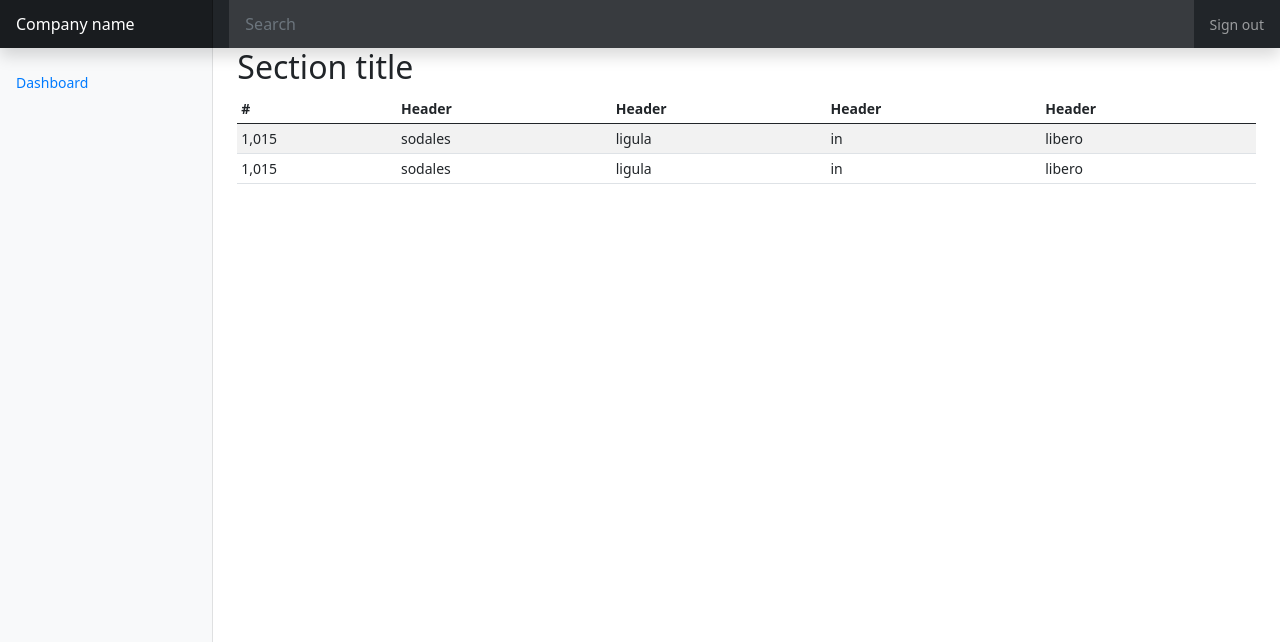
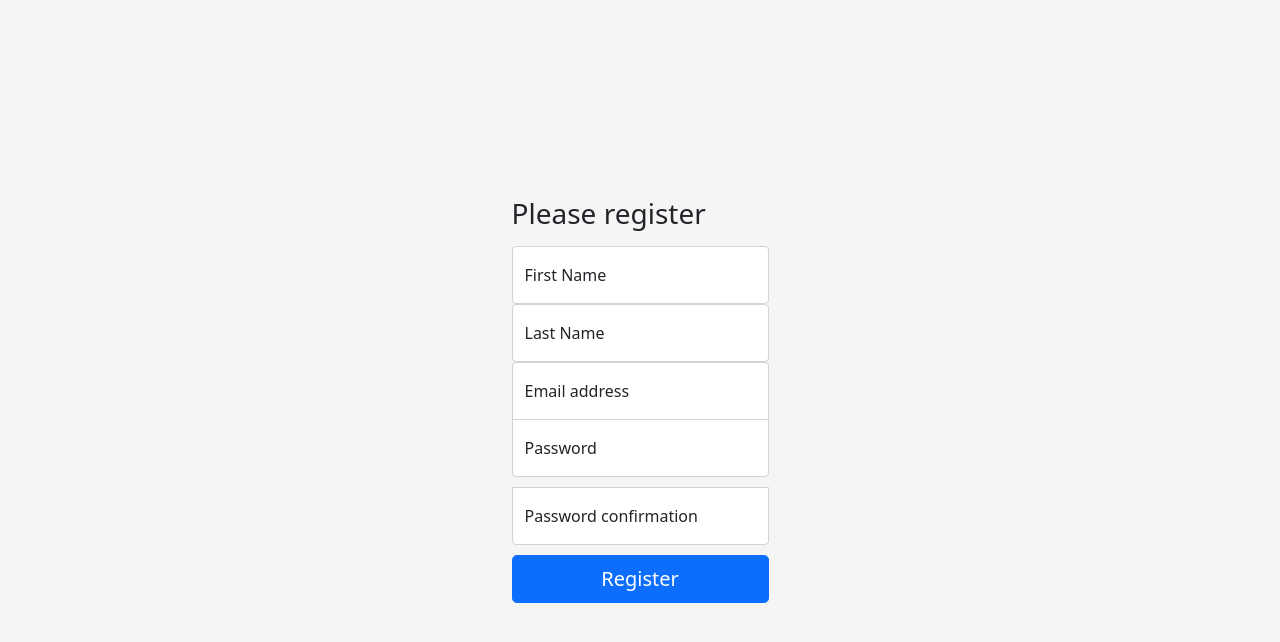
Before and after one commit to swestphal/django_api_with_docker_starter, a Vue app in the folder vue/vue-admin/: page /register in a window 1280 px wide. Shown: the top 642 px of the page. Built offline with nearby package versions, Linux system fonts and the light colour scheme.

Commit message:
feature: Register on frontend

```diff
--- /dev/null
+++ b/package.json
@@ -0,0 +1,5 @@
+{
+  "dependencies": {
+    "axios": "^0.21.1"
+  }
+}
--- a/vue/vue-admin/src/App.vue
+++ b/vue/vue-admin/src/App.vue
@@ -1,160 +1,3 @@
 <template>
-
-<Nav/>
-
-<div class="container-fluid">
-  <div class="row">
-  <Menu/>
-
-    <main role="main" class="col-md-9 ms-sm-auto col-lg-10 px-md-4">
-      <h2>Section title</h2>
-      <div class="table-responsive">
-        <table class="table table-striped table-sm">
-          <thead>
-            <tr>
-              <th>#</th>
-              <th>Header</th>
-              <th>Header</th>
-              <th>Header</th>
-              <th>Header</th>
-            </tr>
-          </thead>
-          <tbody>
-            <tr>
-              <td>1,015</td>
-              <td>sodales</td>
-              <td>ligula</td>
-              <td>in</td>
-              <td>libero</td>
-            </tr>
-          <tr>
-              <td>1,015</td>
-              <td>sodales</td>
-              <td>ligula</td>
-              <td>in</td>
-              <td>libero</td>
-            </tr>
-          </tbody>
-        </table>
-      </div>
-    </main>
-  </div>
-</div>
-
+  <router-view/>
 </template>
-<script>
-import Menu from "@/components/Menu";
-import Nav from "@/components/Nav";
-export default{
-  components:{
-    Menu,
-    Nav
-  }
-}
-</script>
-<style>
-
-body {
-  font-size: .875rem;
-}
-
-.feather {
-  width: 16px;
-  height: 16px;
-  vertical-align: text-bottom;
-}
-
-/*
- * Sidebar
- */
-
-.sidebar {
-  position: fixed;
-  top: 0;
-  bottom: 0;
-  left: 0;
-  z-index: 100; /* Behind the navbar */
-  padding: 48px 0 0; /* Height of navbar */
-  box-shadow: inset -1px 0 0 rgba(0, 0, 0, .1);
-}
-
-@media (max-width: 767.98px) {
-  .sidebar {
-    top: 5rem;
-  }
-}
-
-.sidebar-sticky {
-  position: relative;
-  top: 0;
-  height: calc(100vh - 48px);
-  padding-top: .5rem;
-  overflow-x: hidden;
-  overflow-y: auto; /* Scrollable contents if viewport is shorter than content. */
-}
-
-@supports ((position: -webkit-sticky) or (position: sticky)) {
-  .sidebar-sticky {
-    position: -webkit-sticky;
-    position: sticky;
-  }
-}
-
-.sidebar .nav-link {
-  font-weight: 500;
-  color: #333;
-}
-
-.sidebar .nav-link .feather {
-  margin-right: 4px;
-  color: #999;
-}
-
-.sidebar .nav-link.active {
-  color: #007bff;
-}
-
-.sidebar .nav-link:hover .feather,
-.sidebar .nav-link.active .feather {
-  color: inherit;
-}
-
-.sidebar-heading {
-  font-size: .75rem;
-  text-transform: uppercase;
-}
-
-/*
- * Navbar
- */
-
-.navbar-brand {
-  padding-top: .75rem;
-  padding-bottom: .75rem;
-  font-size: 1rem;
-  background-color: rgba(0, 0, 0, .25);
-  box-shadow: inset -1px 0 0 rgba(0, 0, 0, .25);
-}
-
-.navbar .navbar-toggler {
-  top: .25rem;
-  right: 1rem;
-}
-
-.navbar .form-control {
-  padding: .75rem 1rem;
-  border-width: 0;
-  border-radius: 0;
-}
-
-.form-control-dark {
-  color: #fff;
-  background-color: rgba(255, 255, 255, .1);
-  border-color: rgba(255, 255, 255, .1);
-}
-
-.form-control-dark:focus {
-  border-color: transparent;
-  box-shadow: 0 0 0 3px rgba(255, 255, 255, .25);
-}
-</style>
--- /dev/null
+++ b/vue/vue-admin/src/public/Login.vue
@@ -0,0 +1,28 @@
+<template>
+<main class="form-signin">
+  <form>
+    <img class="mb-4" src="/docs/5.0/assets/brand/bootstrap-logo.svg" alt="" width="72" height="57">
+    <h1 class="h3 mb-3 fw-normal">Please sign in</h1>
+
+    <div class="form-floating">
+      <input type="email" class="form-control" id="email" placeholder="name@example.com">
+      <label for="email">Email address</label>
+    </div>
+    <div class="form-floating">
+      <input type="password" class="form-control" id="password" placeholder="Password">
+      <label for="password">Password</label>
+    </div>
+
+
+    <button class="w-100 btn btn-lg btn-primary" type="submit">Sign in</button>
+  </form>
+</main>
+</template>
+
+<script>
+
+</script>
+
+<login>
+
+</login>
--- /dev/null
+++ b/vue/vue-admin/src/public/Register.vue
@@ -0,0 +1,113 @@
+<template>
+
+
+  <form class="form-signin" @submit.prevent="submit" >
+    <h1 class="h3 mb-3 fw-normal">Please register</h1>
+
+    <div class="form-floating">
+      <input type="text" class="form-control" id="first_name" placeholder="Bob" v-model="firstName">
+      <label for="first_name">First Name</label>
+    </div>
+    <div class="form-floating">
+      <input type="text" class="form-control" id="last_name" placeholder="Bob" v-model="lastName">
+      <label for="last_name">Last Name</label>
+    </div>
+     <div class="form-floating">
+      <input type="email" class="form-control" id="email" placeholder="name@example.com" v-model="email">
+      <label for="email">Email address</label>
+    </div>
+    <div class="form-floating">
+      <input type="password" class="form-control" id="password" placeholder="Password" v-model="password">
+      <label for="password">Password</label>
+    </div>
+    <div class="form-floating">
+      <input type="password" class="form-control" id="password_confirm" placeholder="Password" v-model="passwordConfirm">
+      <label for="password_confirm">Password confirmation</label>
+    </div>
+
+    <button class="w-100 btn btn-lg btn-primary" type="submit">Register</button>
+
+  </form>
+
+
+</template>
+
+<script>
+import {ref} from 'vue';
+import axios from 'axios';
+import {useRouter} from 'vue-router';
+export default {
+  name:"Register",
+  setup() {
+    const firstName = ref('');
+    const lastName = ref('');
+    const email = ref('');
+    const password = ref('');
+    const passwordConfirm = ref('');
+    const router = useRouter();
+    const submit = async () => {
+      const response = await axios.post('http://localhost:8000/api/register', {
+        "first_name":firstName.value,
+        "last_name":lastName.value,
+        "email":email.value,
+        "password":password.value,
+        "password_confirm":passwordConfirm.value,
+        "role":3
+      })
+      console.log(response)
+      await router.push('/login')
+    }
+    return {
+      firstName,
+      lastName,
+      email,
+      password,
+      passwordConfirm,
+      submit
+    }
+  }
+}
+</script>
+
+<style>
+html,
+body {
+  height: 100%;
+}
+
+body {
+  justify-content: center;
+  display: flex;
+  align-items: center;
+  padding-top: 40px;
+  padding-bottom: 40px;
+  background-color: #f5f5f5;
+}
+
+.form-signin {
+  width: 100%;
+  max-width: 330px;
+  padding: 15px;
+  margin: auto;
+}
+
+.form-signin .checkbox {
+  font-weight: 400;
+}
+
+.form-signin .form-floating:focus-within {
+  z-index: 2;
+}
+
+.form-signin input[type="email"] {
+  margin-bottom: -1px;
+  border-bottom-right-radius: 0;
+  border-bottom-left-radius: 0;
+}
+
+.form-signin input[type="password"] {
+  margin-bottom: 10px;
+  border-top-left-radius: 0;
+  border-top-right-radius: 0;
+}
+</style>
--- /dev/null
+++ b/vue/vue-admin/src/secure/Secure.vue
@@ -0,0 +1,160 @@
+<template>
+  <Nav/>
+
+<div class="container-fluid">
+  <div class="row">
+  <Menu/>
+
+    <main role="main" class="col-md-9 ms-sm-auto col-lg-10 px-md-4">
+      <h2>Section title</h2>
+      <div class="table-responsive">
+        <table class="table table-striped table-sm">
+          <thead>
+            <tr>
+              <th>#</th>
+              <th>Header</th>
+              <th>Header</th>
+              <th>Header</th>
+              <th>Header</th>
+            </tr>
+          </thead>
+          <tbody>
+            <tr>
+              <td>1,015</td>
+              <td>sodales</td>
+              <td>ligula</td>
+              <td>in</td>
+              <td>libero</td>
+            </tr>
+          <tr>
+              <td>1,015</td>
+              <td>sodales</td>
+              <td>ligula</td>
+              <td>in</td>
+              <td>libero</td>
+            </tr>
+          </tbody>
+        </table>
+      </div>
+    </main>
+  </div>
+</div>
+
+</template>
+
+<style>
+
+body {
+  font-size: .875rem;
+}
+
+.feather {
+  width: 16px;
+  height: 16px;
+  vertical-align: text-bottom;
+}
+
+/*
+ * Sidebar
+ */
+
+.sidebar {
+  position: fixed;
+  top: 0;
+  bottom: 0;
+  left: 0;
+  z-index: 100; /* Behind the navbar */
+  padding: 48px 0 0; /* Height of navbar */
+  box-shadow: inset -1px 0 0 rgba(0, 0, 0, .1);
+}
+
+@media (max-width: 767.98px) {
+  .sidebar {
+    top: 5rem;
+  }
+}
+
+.sidebar-sticky {
+  position: relative;
+  top: 0;
+  height: calc(100vh - 48px);
+  padding-top: .5rem;
+  overflow-x: hidden;
+  overflow-y: auto; /* Scrollable contents if viewport is shorter than content. */
+}
+
+@supports ((position: -webkit-sticky) or (position: sticky)) {
+  .sidebar-sticky {
+    position: -webkit-sticky;
+    position: sticky;
+  }
+}
+
+.sidebar .nav-link {
+  font-weight: 500;
+  color: #333;
+}
+
+.sidebar .nav-link .feather {
+  margin-right: 4px;
+  color: #999;
+}
+
+.sidebar .nav-link.active {
+  color: #007bff;
+}
+
+.sidebar .nav-link:hover .feather,
+.sidebar .nav-link.active .feather {
+  color: inherit;
+}
+
+.sidebar-heading {
+  font-size: .75rem;
+  text-transform: uppercase;
+}
+
+/*
+ * Navbar
+ */
+
+.navbar-brand {
+  padding-top: .75rem;
+  padding-bottom: .75rem;
+  font-size: 1rem;
+  background-color: rgba(0, 0, 0, .25);
+  box-shadow: inset -1px 0 0 rgba(0, 0, 0, .25);
+}
+
+.navbar .navbar-toggler {
+  top: .25rem;
+  right: 1rem;
+}
+
+.navbar .form-control {
+  padding: .75rem 1rem;
+  border-width: 0;
+  border-radius: 0;
+}
+
+.form-control-dark {
+  color: #fff;
+  background-color: rgba(255, 255, 255, .1);
+  border-color: rgba(255, 255, 255, .1);
+}
+
+.form-control-dark:focus {
+  border-color: transparent;
+  box-shadow: 0 0 0 3px rgba(255, 255, 255, .25);
+}
+</style>
+<script>
+import Menu from "@/components/Menu";
+import Nav from "@/components/Nav";
+export default{
+  components:{
+    Menu,
+    Nav
+  }
+}
+</script>
```
Also changed, not shown: vue/vue-admin/src/router/index.ts (+8 -7 lines), vue/vue-admin/.eslintrc.js, 1 other file (tests, documents, lock files or other folders).
